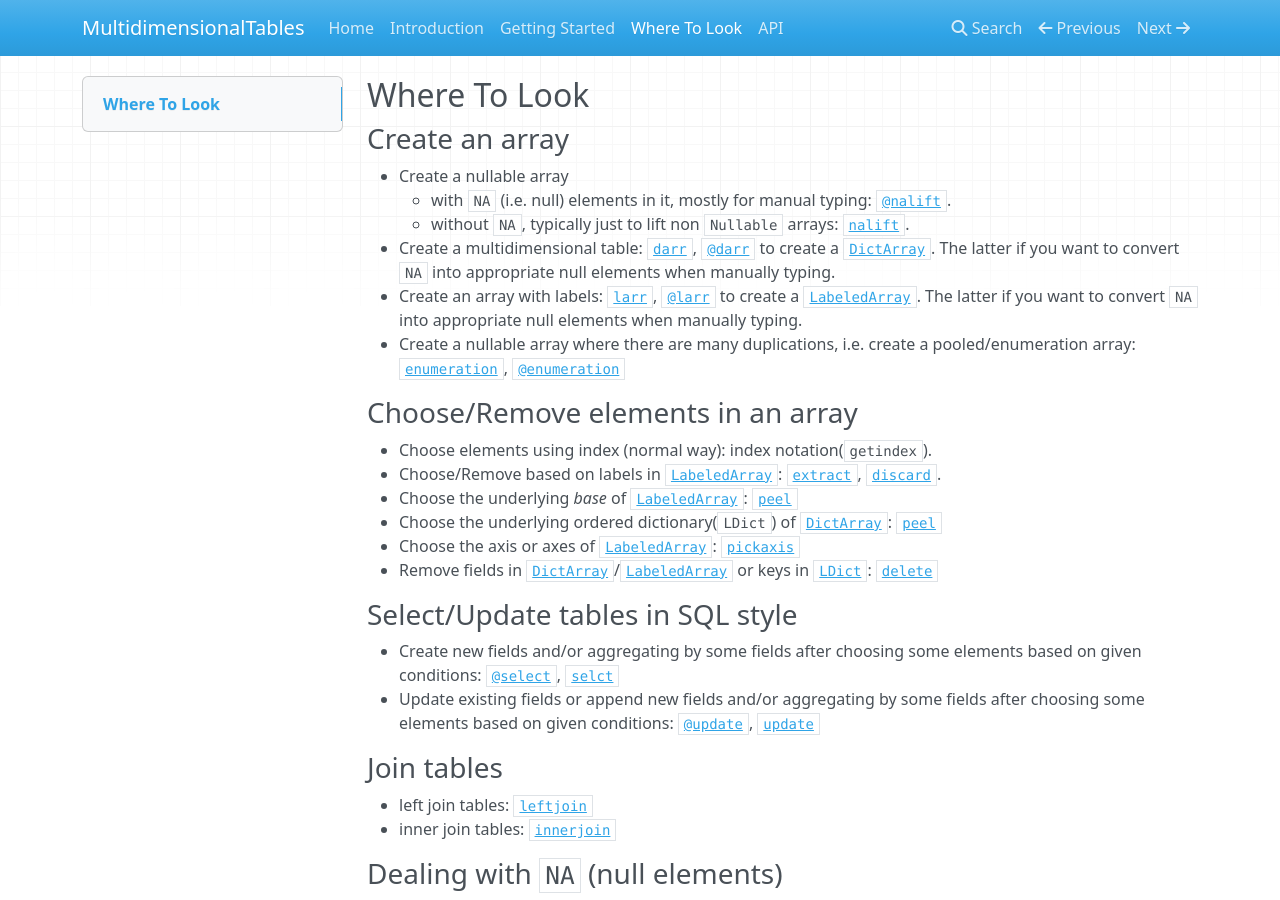
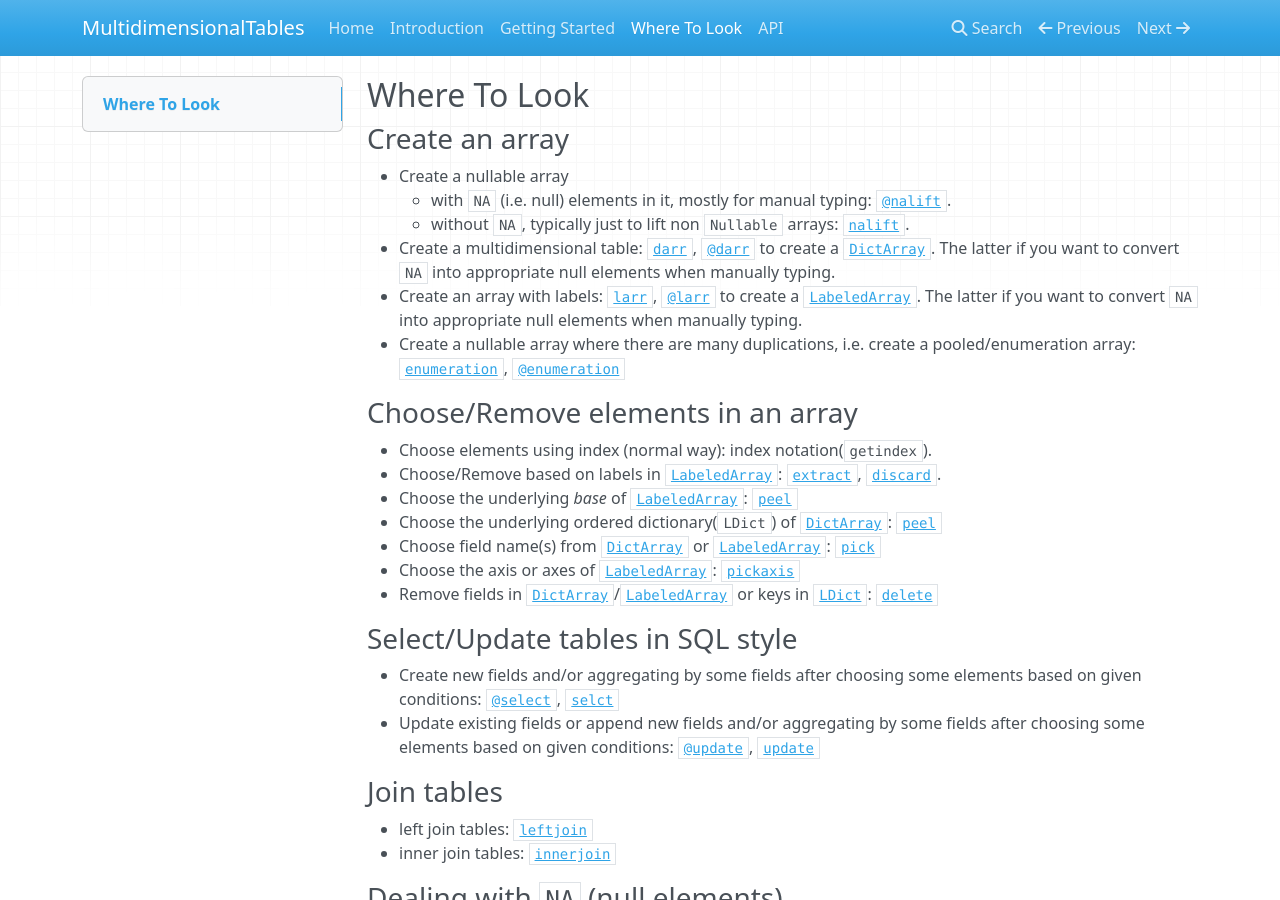
Before and after one commit to c-s/DataCubes.jl, an MkDocs documentation site: the page built from docs/where_to_look.md, in a window 1280 px wide and 900 px high. Built offline with MkDocs 1.6.1, drawn with Linux system fonts in a browser that asks for light colours; nearby versions of some CDN libraries; old or Windows-style settings are respelled for this version of MkDocs.

```diff
--- a/.travis.yml
+++ b/.travis.yml
@@ -5,7 +5,7 @@ os:
   - osx
 julia:
   - release
-  - nightly
+#  - nightly
 notifications:
   email: false
 # uncomment the following lines to override the default test script
--- a/docs/where_to_look.md
+++ b/docs/where_to_look.md
@@ -14,7 +14,8 @@
 * Choose elements using index (normal way): index notation(`getindex`).
 * Choose/Remove based on labels in [`LabeledArray`](api/#type__labeledarray.1): [`extract`](api/#function__extract.1), [`discard`](api/#function__discard.1).
 * Choose the underlying *base* of [`LabeledArray`](api/#type__labeledarray.1): [`peel`](api/#function__peel.1)
-* Choose the underlying ordered dictionary(`LDict`) of [`DictArray`](api/#type__labeledarray.1): [`peel`](api/#function__peel.1)
+* Choose the underlying ordered dictionary(`LDict`) of [`DictArray`](api/#type__dictarray.1): [`peel`](api/#function__peel.1)
+* Choose field name(s) from [`DictArray`](api/#type__dictarray.1) or [`LabeledArray`](api/#type__labeledarray.1): [`pick`](api/#function__pick.1)
 * Choose the axis or axes of [`LabeledArray`](api/#type__labeledarray.1): [`pickaxis`](api/#function__pickaxis.1)
 * Remove fields in [`DictArray`](api/#type__dictarray.1)/[`LabeledArray`](api/#type__labeledarray.1) or keys in [`LDict`](api/#type__ldict.1): [`delete`](api/#function__delete.1)
 
```
Also changed, not shown: README.md (+1 -1 lines), 2 other files.
